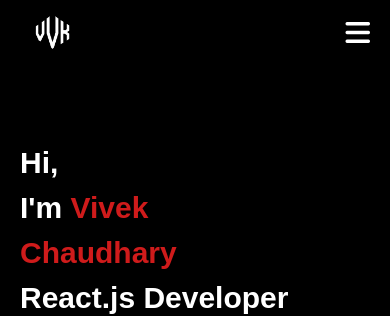
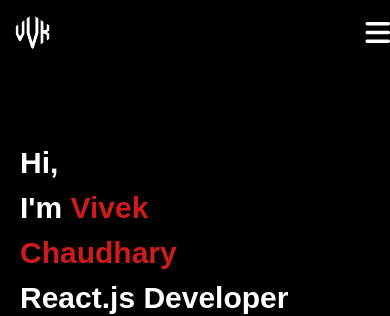
Before and after one commit to vvk0009/Portfolio, a plain HTML site: page index.html in a window 390 px wide. Shown: the top 316 px of the page. Drawn offline with nearby package versions, Linux system fonts and the light colour scheme.

Commit message:
commit 5

```diff
--- a/style.css
+++ b/style.css
@@ -362,7 +362,6 @@ nav .fa-bars {
     align-items: center;
     justify-content: space-between;
     width: 100%;
-    padding: 0px 20px;
     z-index: 1;
   }
   .mobile_nav img {
```
